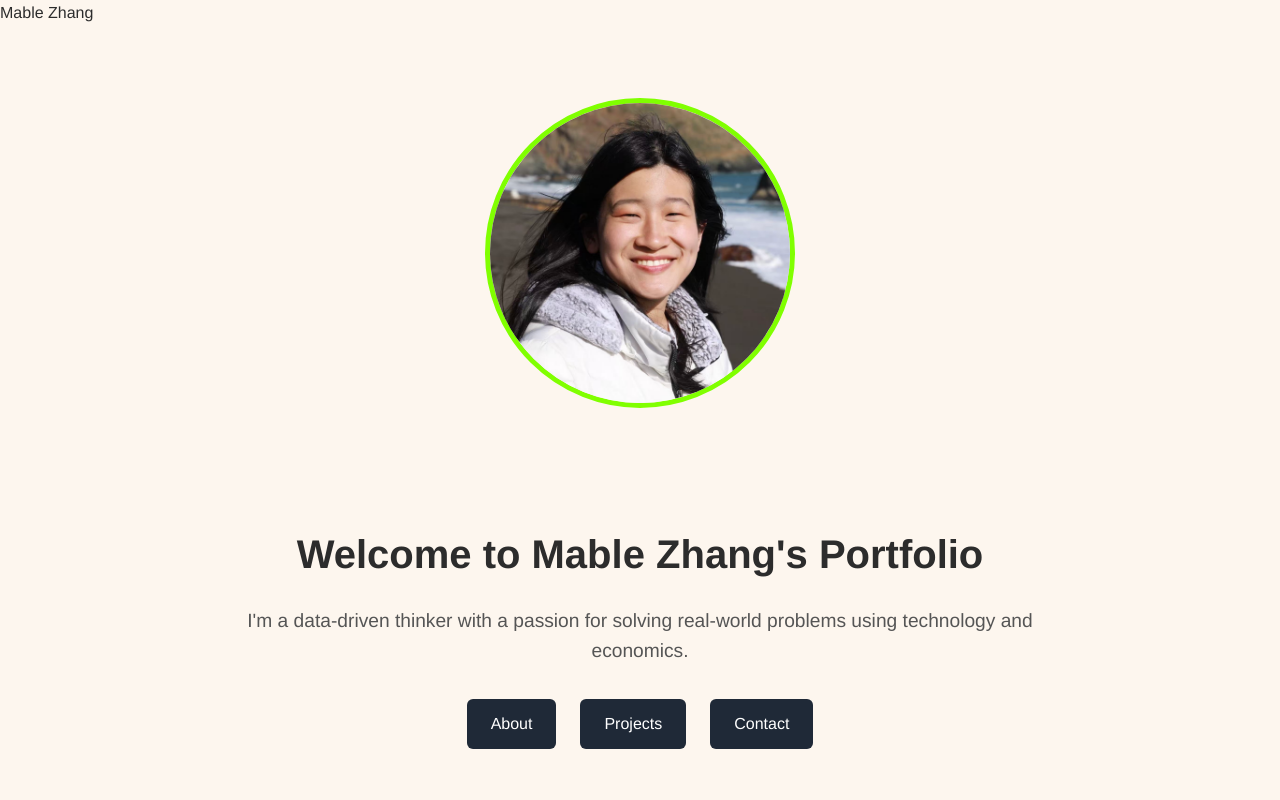
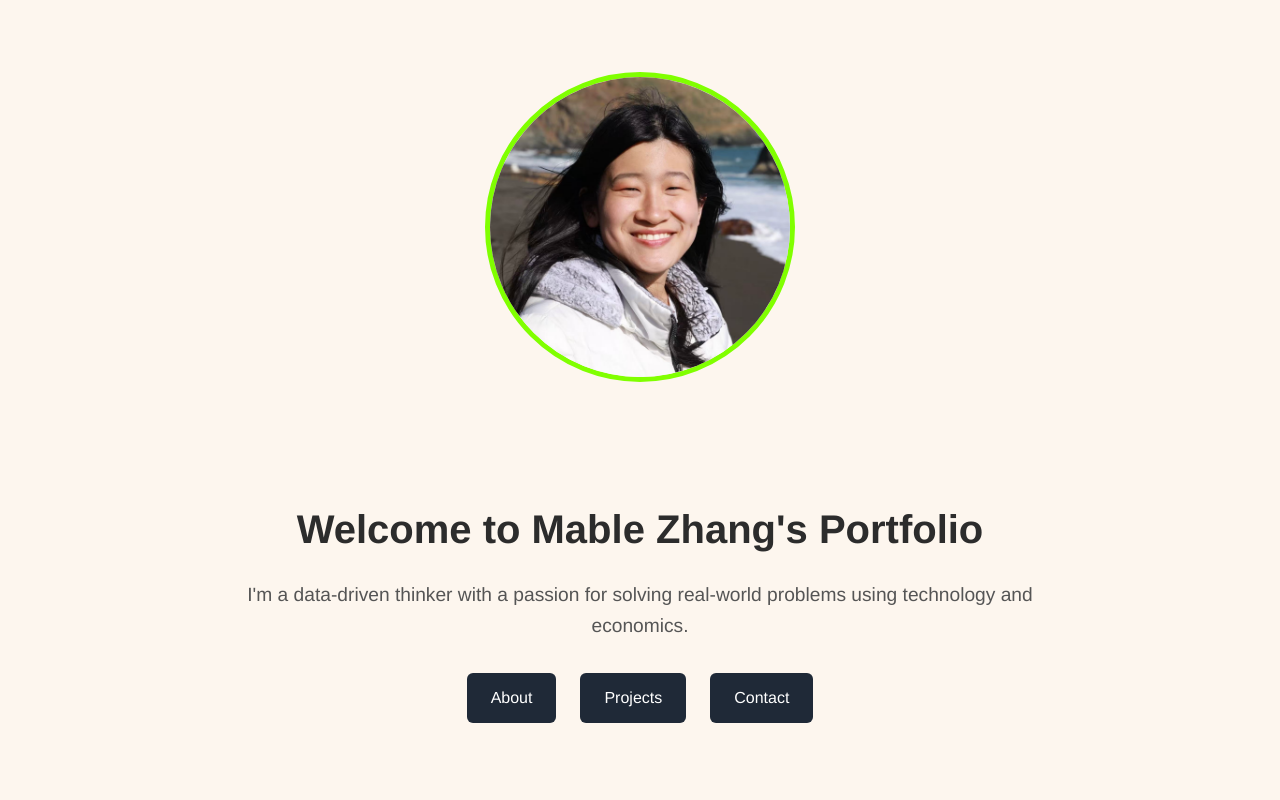
Before and after one commit to mablezhang2003/mablezhang2003.github.io, a React (Create React App) app: page / in a window 1280 px wide. Shown: the top 800 px of the page. Built offline with nearby package versions, Linux system fonts and the light colour scheme; the HTML template or start-up script is replaced by a standard one.

Commit message:
Replace name with Home.js

```diff
--- a/src/components/Header.js
+++ b/src/components/Header.js
@@ -1,9 +1,17 @@
 import React from 'react';
+import { useLocation, Link } from 'react-router-dom';
 
 function Header() {
+  const location = useLocation();
+
+  // On the home page ("/"), show nothing in the header
+  if (location.pathname === '/') return null;
+
   return (
     <header className="simple-header">
-      <div className="site-name">Mable Zhang</div>
+      <Link to="/" className="nav-home-button">
+        Home
+      </Link>
     </header>
   );
 }
```
